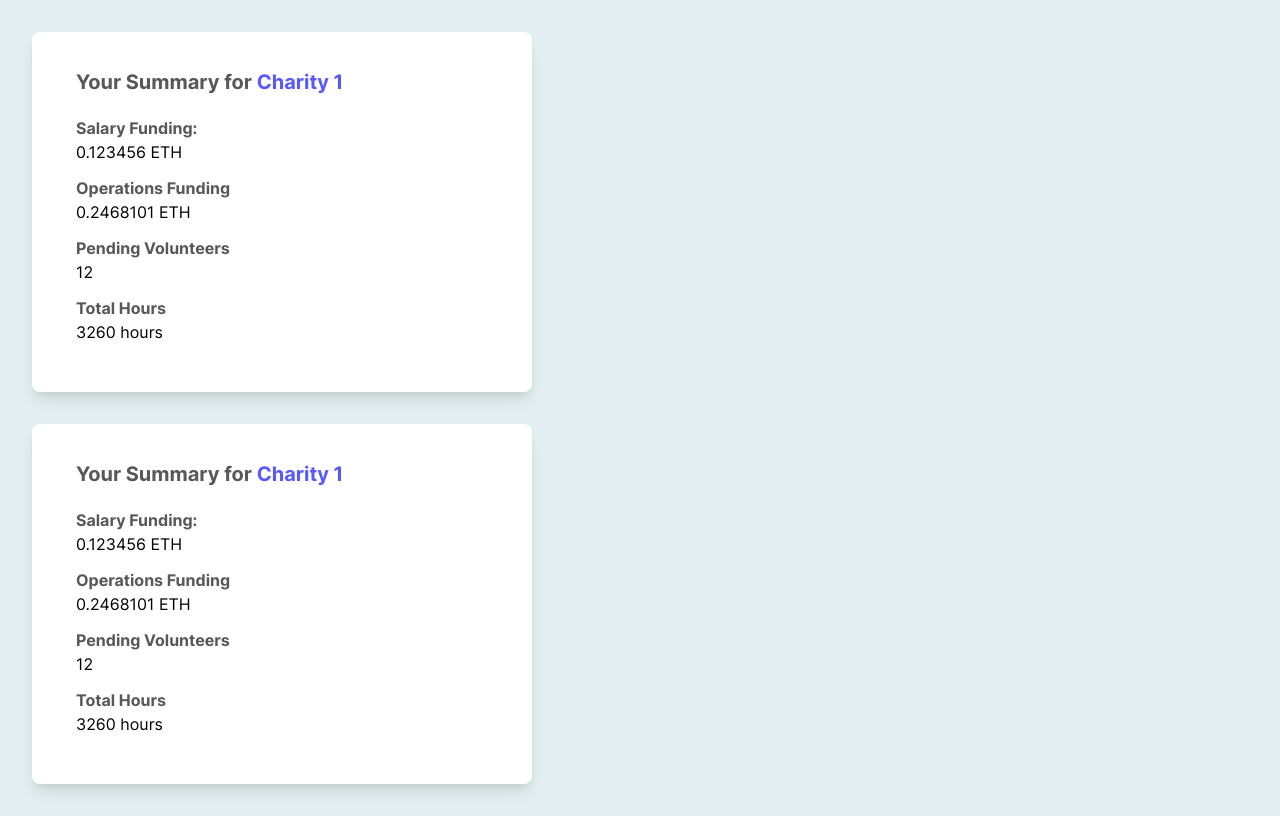
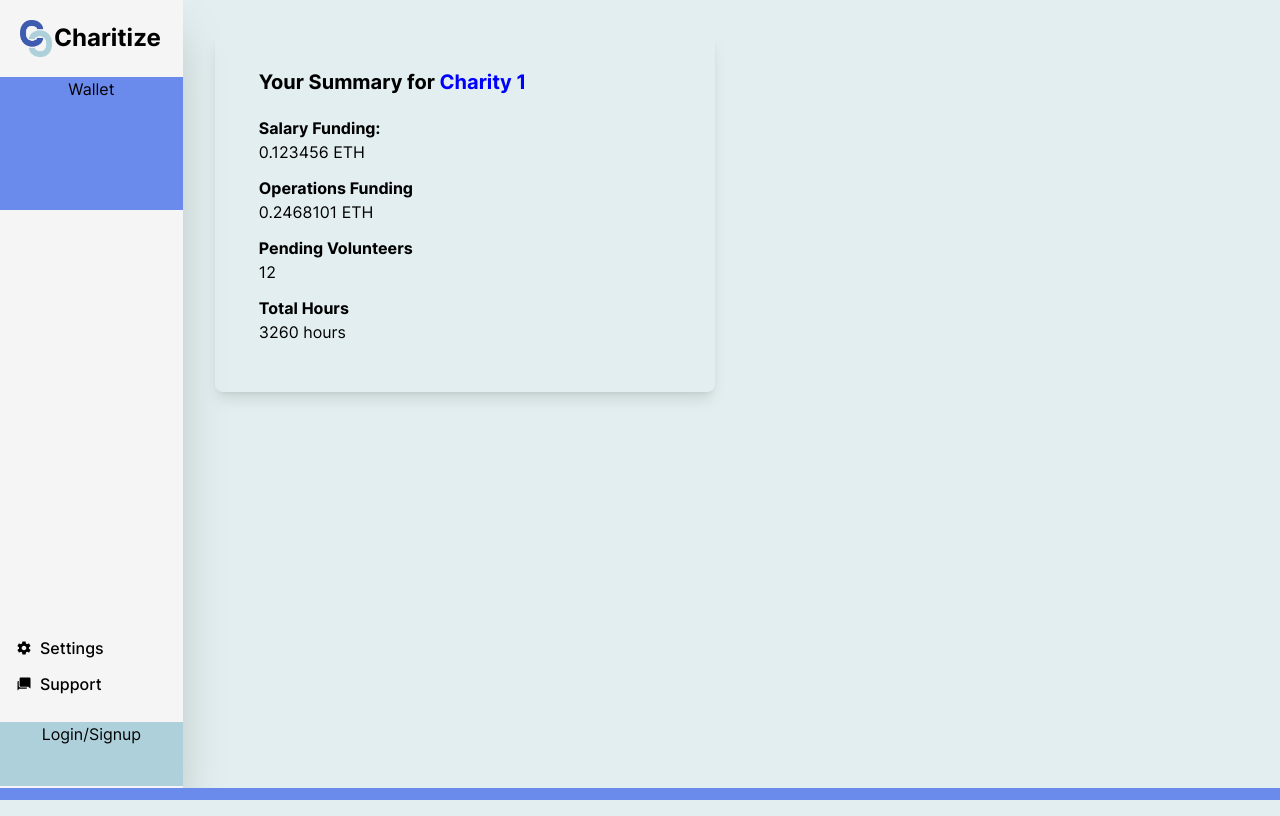
Before and after one commit to charitize-hack-the-north/Charitize, a React (Create React App) app: page / in a window 1280 px wide. Built offline with nearby package versions, Linux system fonts and the light colour scheme.

Commit message:
Completed structure and design of sidebar

```diff
--- a/package.json
+++ b/package.json
@@ -8,6 +8,7 @@
     "@testing-library/user-event": "^13.5.0",
     "react": "^18.2.0",
     "react-dom": "^18.2.0",
+    "react-icons": "^4.4.0",
     "react-scripts": "5.0.1",
     "web-vitals": "^2.1.4"
   },
--- a/src/components/dashboard/NavigationBar.js
+++ b/src/components/dashboard/NavigationBar.js
@@ -1,32 +1,41 @@
 import React, { useState } from "react";
+import { IoMdChatbubbles, IoMdSettings } from 'react-icons/io'
 
 function NavigationBar(props) {
   return (
-    <div className="bg-white shadow-lg rounded-lg m-8 p-8 flex md:bg-orange w-300">
-            <div class="px-3 py-1">
-                <h1 className="font-medium text-xl pb-5">Your Summary for <span style={{color: "blue"}}>Charity 1</span></h1>
+    <div className="flex flex-col w-1/6 bg-whte shadow-2xl">
+        <a href="/">
+            <div className="flex flex-row relative m-5">
+                <img className="w-8" src={require('../../assets/logo.png')} />
+                <span className="flex flex-1 items-center justify-center">
+                    <h1 className="text-bold text-2xl">Charitize</h1>
+                </span>
+            </div>
+        </a>
 
-                <p className="text-left">
-                    <div className="pb-3">
-                        <h1>Salary Funding:</h1>
-                        0.123456 ETH
-                    </div>
-                    <div className="pb-3">
-                        <h1>Operations Funding</h1>
-                        0.2468101 ETH
-                    </div>
-                    <div className="pb-3">
-                    <h1>Pending Volunteers</h1>
-                    <a href="#"><ul>12</ul></a>
-                    </div>
-                    <div className="pb-3">
-                    <h1>Total Hours</h1>
-                    3260 hours
-                    </div>
-                </p>
+        <div className="flex flex-col w-full h-1/6 bg-primary">
+            Wallet
+        </div>
 
+        <div className="h-1/2"></div>
+
+        <div className="flex flex-col w-full h-28 justify-center space-y-3">
+            <div className="flex flex-row w-full pl-4 space-x-2">
+                <IoMdSettings className="h-full" />
+                <h2 className="text-md">Settings</h2>
+            </div>
+            <div className="flex flex-row w-ful pl-4 space-x-2">
+                <IoMdChatbubbles className="h-full"/>
+                <h2 className="text-md">Support</h2>
             </div>
         </div>
+
+        <div className="flex flex-col w-full bg-secondary h-16">
+            Login/Signup
+        </div>
+
+        <div className="flex flex-row w-full bg-primary h-3 absolute bottom-0"></div>
+    </div>
   );
 }
 
--- a/src/index.css
+++ b/src/index.css
@@ -1,6 +1,8 @@
 @tailwind base;
 @tailwind components;
 @tailwind utilities;
+@import url('https://rsms.me/inter/inter.css');
+
 
 @font-face {
   font-family: Inter;
@@ -58,7 +60,16 @@ body {
 h1 {
   font-family: Inter-bold;
   font-size: 10.2 px;
-  opacity: 0.65;
+}
+
+h2 {
+  font-family: Inter-medium;
+  font-size: 8.2 px;
+}
+
+h3 {
+  font-family: Inter-light;
+  font-size: 6.2 px;
 }
 code {
   font-family: source-code-pro, Menlo, Monaco, Consolas, 'Courier New',
--- a/src/pages/Dashboard.js
+++ b/src/pages/Dashboard.js
@@ -4,9 +4,11 @@ import CharityCard from '../components/dashboard/CharityCard';
 
 function Dashboard(props) {
     return (
-        <div className="dashboard">
+        <div className="flex flex-row h-screen bg-bg bg-cover">
           <NavigationBar />
-          <CharityCard />
+          <div className='w-full'>
+            <CharityCard />
+          </div>
         </div>
       );
 }
--- a/tailwind.config.js
+++ b/tailwind.config.js
@@ -5,6 +5,12 @@ module.exports = {
   ],
   theme: {
     extend: {},
+    colors: {
+      'bg': '#E2EEEF',
+      'whte': '#F5F5F5',
+      primary: '#6A8AEC',
+      secondary: '#ADD0DB',
+    },
   },
   plugins: [],
 }
```
Also changed, not shown: src/assets/logo.png (added), 1 other file (tests, documents, lock files or other folders).
